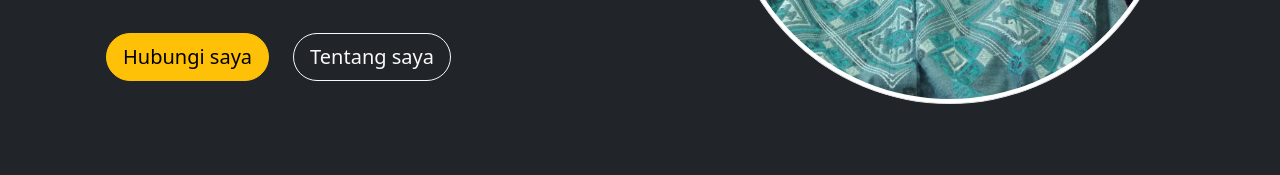
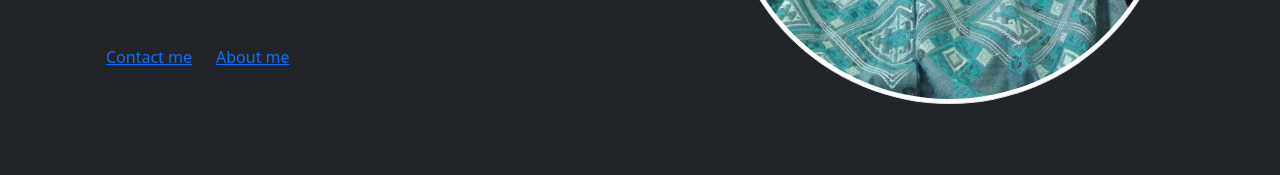
Before and after one commit to Rahmad2830/Portfolio, an Astro site: page / in a window 1280 px wide. Shown: the part 447-622 px from the top of the page. Built offline with nearby package versions, Linux system fonts and the light colour scheme; Astro itself is replaced by a stand-in of ours.

Commit message:
mengganti bahasa tombol ke inggris

```diff
--- a/src/pages/index.astro
+++ b/src/pages/index.astro
@@ -21,8 +21,8 @@ const project = data.filter(i => i.frontmatter.title === "Project")
 	      <h3 data-aos="zoom-in" data-aos-duration="2000" class="display-1 fw-bold"><span class="text-warning">Front</span>end Developer</h3>
 	      <p data-aos="fade-up" data-aos-duration="2000" class="lead mt-3">I'm Frontend Developer based in Indonesia. I'll help you build beautiful website yours users will love</p>
 	      <div data-aos="zoom-in" data-aos-duration="2000" class="d-flex gap-4 mt-5">
-	      <Button style="rounded-5 btn btn-warning btn-lg">Hubungi saya</Button>
-	      <Button style="rounded-5 btn btn-outline-light btn-lg">Tentang saya</Button>
+	      <a href="#contact" style="rounded-5 btn btn-warning btn-lg">Contact me</a>
+	      <a href="#about" style="rounded-5 btn btn-outline-light btn-lg">About me</a>
 	      </div>
 	    </div>
 	    <div class="col-md-5 mt-5 mt-md-0 align-self-center">
```
